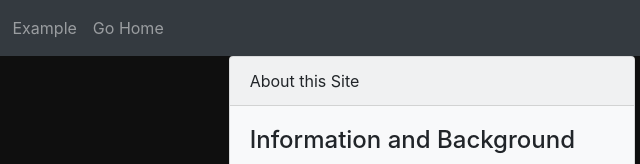
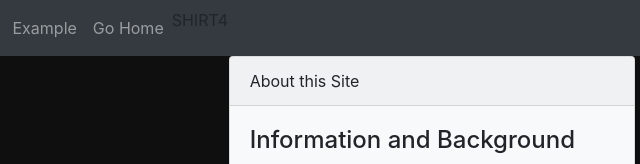
Before and after one commit to ryanjames1729/Altamont-Hacktoberfest-Python-2019, a plain HTML site: page index.html in a window 1280 px wide. Shown: the top 164 px of the page, 208-848 px from the left. Drawn offline with nearby package versions, Linux system fonts and the light colour scheme.

Commit message:
Update index.html

```diff
--- a/index.html
+++ b/index.html
@@ -22,6 +22,9 @@
           </li>
           <li>
             <a class="nav-link" href="http://www.heavensgate.com/"> Go Home </a>
+          <li>
+            SHIRT4
+          </li>
 
         </ul>
       </div>
```
